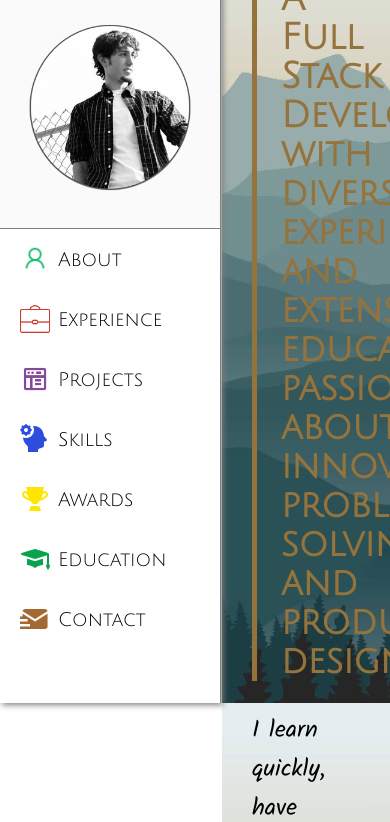
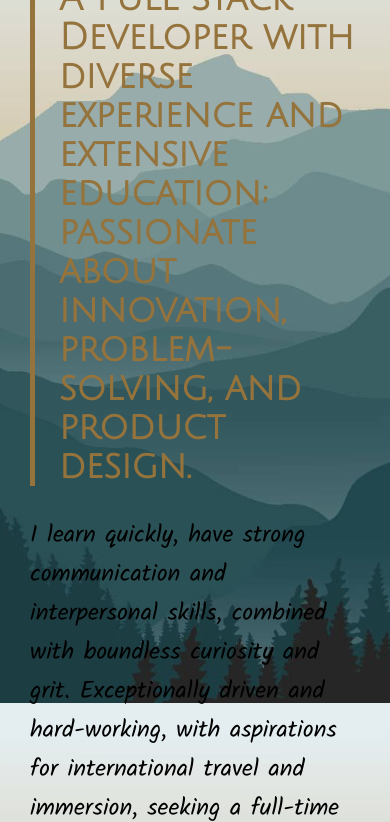
Before and after one commit to gsweetwood/Resume-website, a React app: page / in a window 390 px wide. Shown: the part 141-963 px from the top of the page. Built offline with nearby package versions, Linux system fonts and the light colour scheme; a web font is replaced by a local one.

Commit message:
Sidebar disappear on small screen

```diff
--- a/src/components/Sidebar.js
+++ b/src/components/Sidebar.js
@@ -11,7 +11,7 @@ import profilePic from "../images/profile-pic.png";
 
 const Sidebar = () => {
   return (
-    <div className="sidebar">
+    <div id="sidebar">
       <div className="sidebar-title">
         <div id="sidebar-name">
           Garret <div>Sweetwood</div>
--- a/src/styles/main.css
+++ b/src/styles/main.css
@@ -9,6 +9,7 @@ body {
 .app {
   width: 100%;
 }
+
 .main {
   margin-left: 222px;
   background-image: url(../images/bg-mtn.jpg);
@@ -20,6 +21,11 @@ body {
   font-family: "Heebo", sans-serif;
   font-weight: 300;
   font-size: 1.2rem;
+}
+@media screen and (max-width: 480px) {
+  .main {
+    margin: 0px;
+  }
 }
 
 .flex {
--- a/src/styles/sidebar.css
+++ b/src/styles/sidebar.css
@@ -1,4 +1,4 @@
-.sidebar {
+#sidebar {
   font-family: "Julius Sans One", sans-serif;
   font-weight: 100;
   position: fixed;
@@ -9,6 +9,12 @@
   overflow: auto;
   background-color: white;
   box-shadow: 2px 2px 6px 0px rgb(128, 128, 128);
+}
+
+@media screen and (max-width: 480px) {
+  #sidebar {
+    display: none;
+  }
 }
 
 .sidebar-links > a {
```
